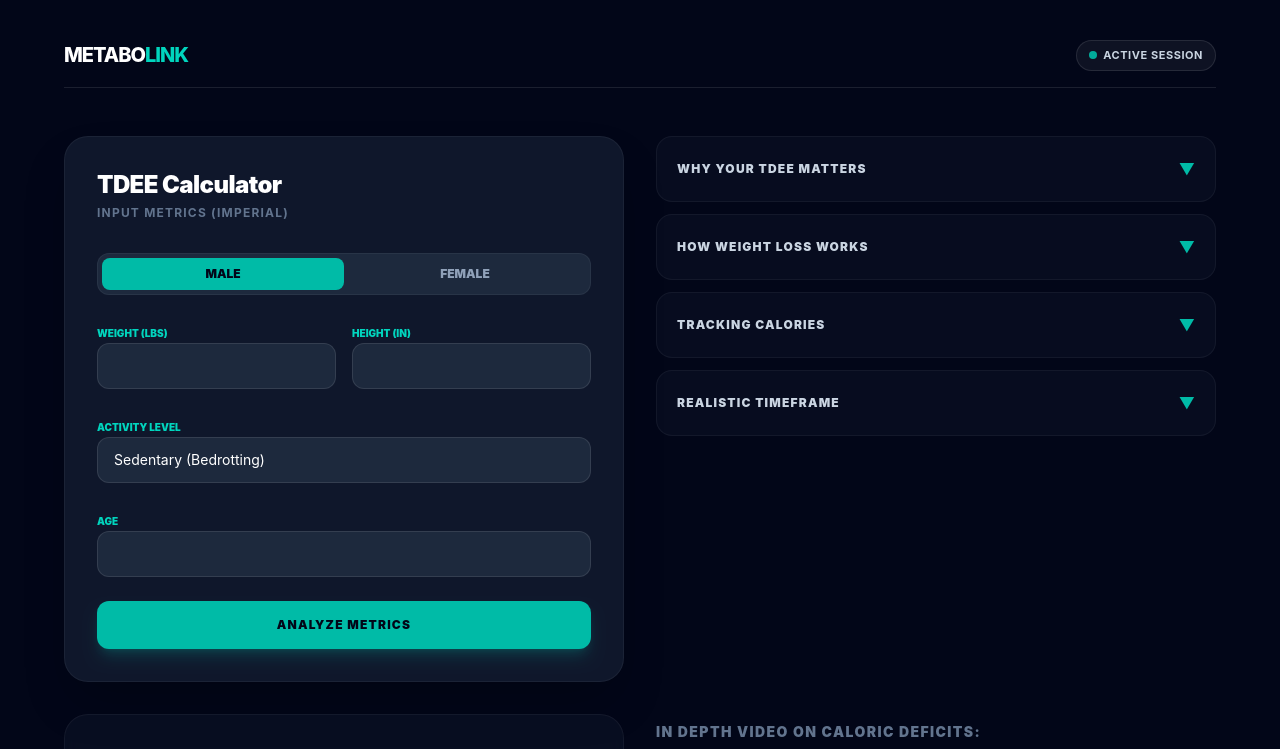
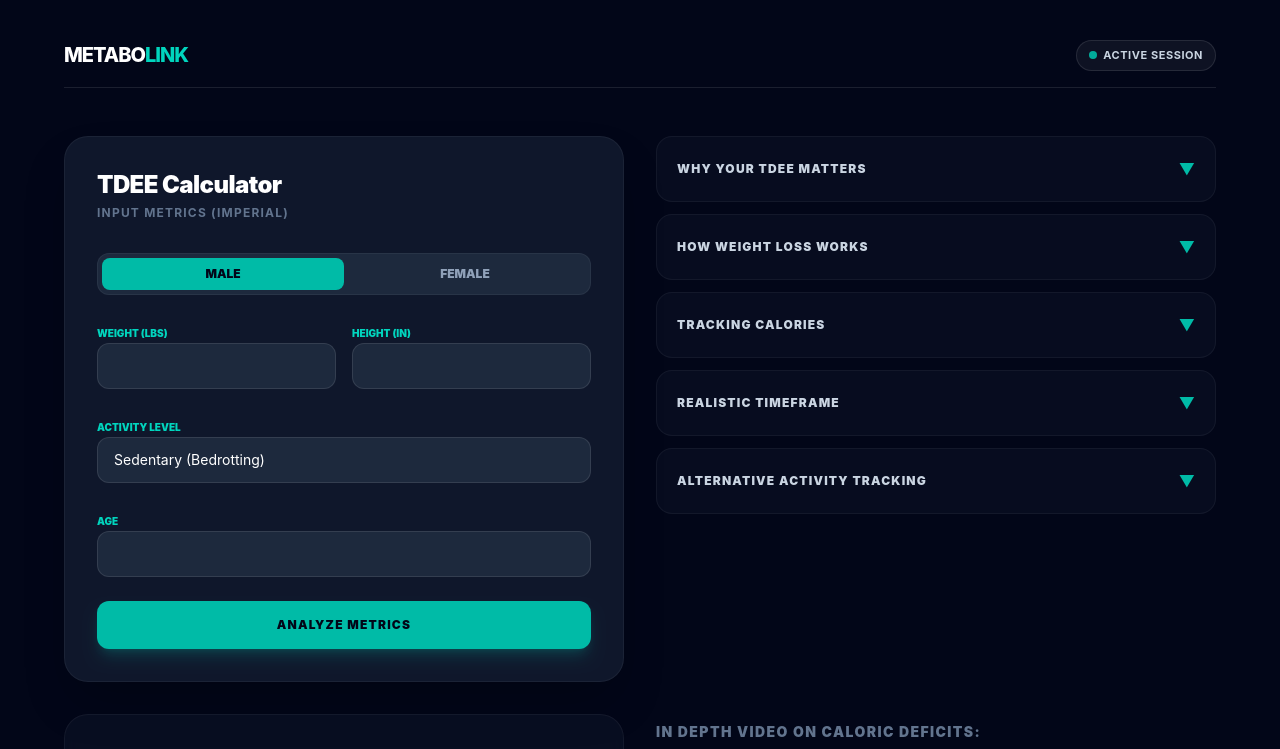
Before and after one commit to GaigeJohnson/BMR-Tracker, a React (Vite) app: page / in a window 1280 px wide. Shown: the top 749 px of the page. Built offline with nearby package versions, Linux system fonts and the light colour scheme.

Commit message:
adding "Alternative Activity Tracking" section

```diff
--- a/src/App.jsx
+++ b/src/App.jsx
@@ -78,7 +78,13 @@ function App() {
       title: "Realistic Timeframe",
       content: `The reccommended deficit to be in by medical professionals is 500. This would translate to 1lb of fat burned a week, because every
       3,500 calories lost through a deficit results in 1lb of fat being burned. If you go beyond 1,000 a caloric deficit, you run the risk
-      of losing significant muscle mass, temporary loss of hair, nutrient deficiency, and various other negative side effects.`}
+      of losing significant muscle mass, temporary loss of hair, nutrient deficiency, and various other negative side effects.`},
+    { id: 5,
+      title: "Alternative Activity Tracking",
+      content: `If you wish to not rely on a loose estimate, you can download a step counter on your phone and that will give you a much more accurate estimate
+      of the total calories you burn through activity. Over time, you can get an idea as to how many calories you burn a day without guessing and you simply add that
+      number on to your estimated BMR in order to get your TDEE.`
+    }
   ]
 
 return (
```
